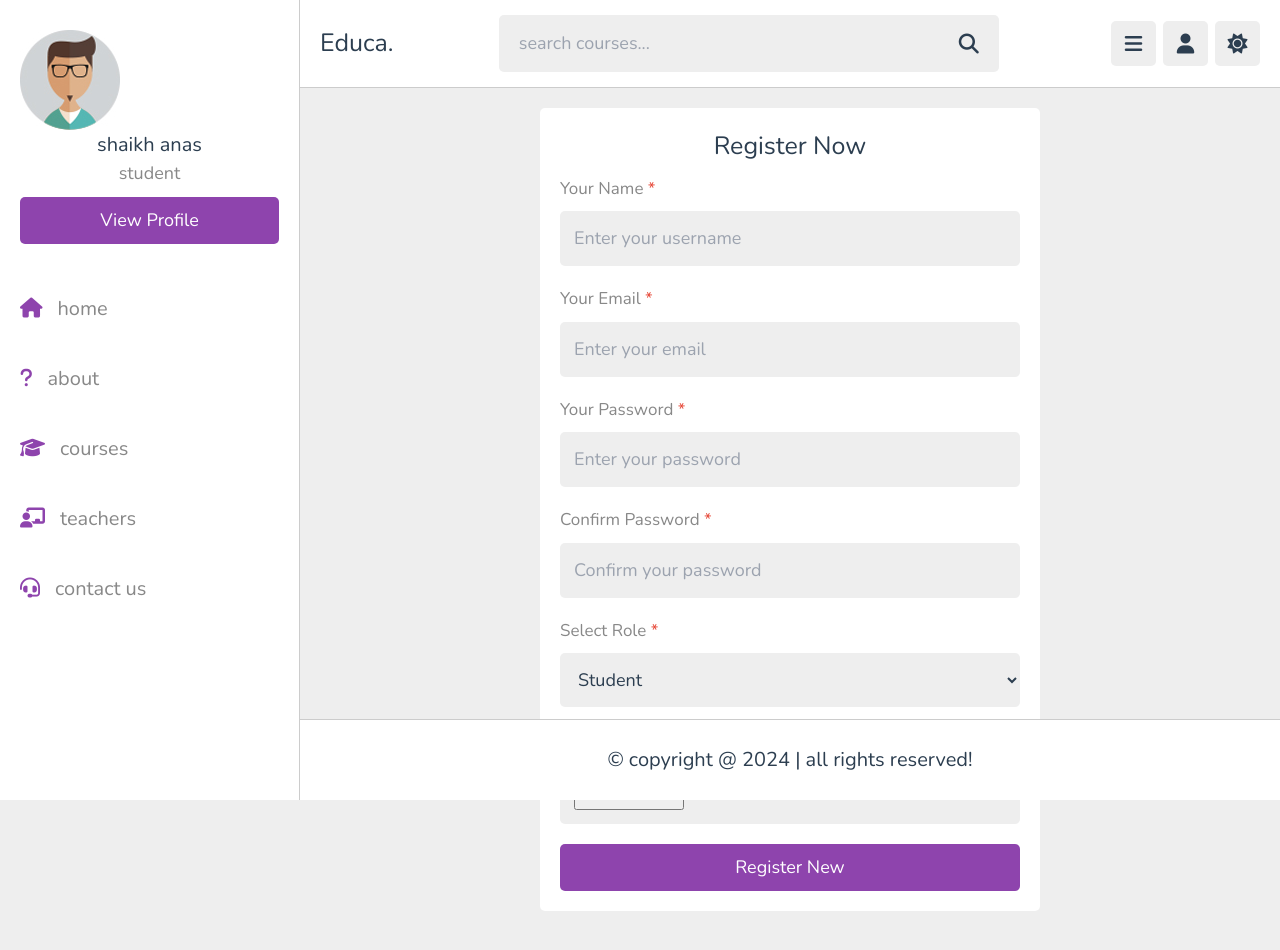
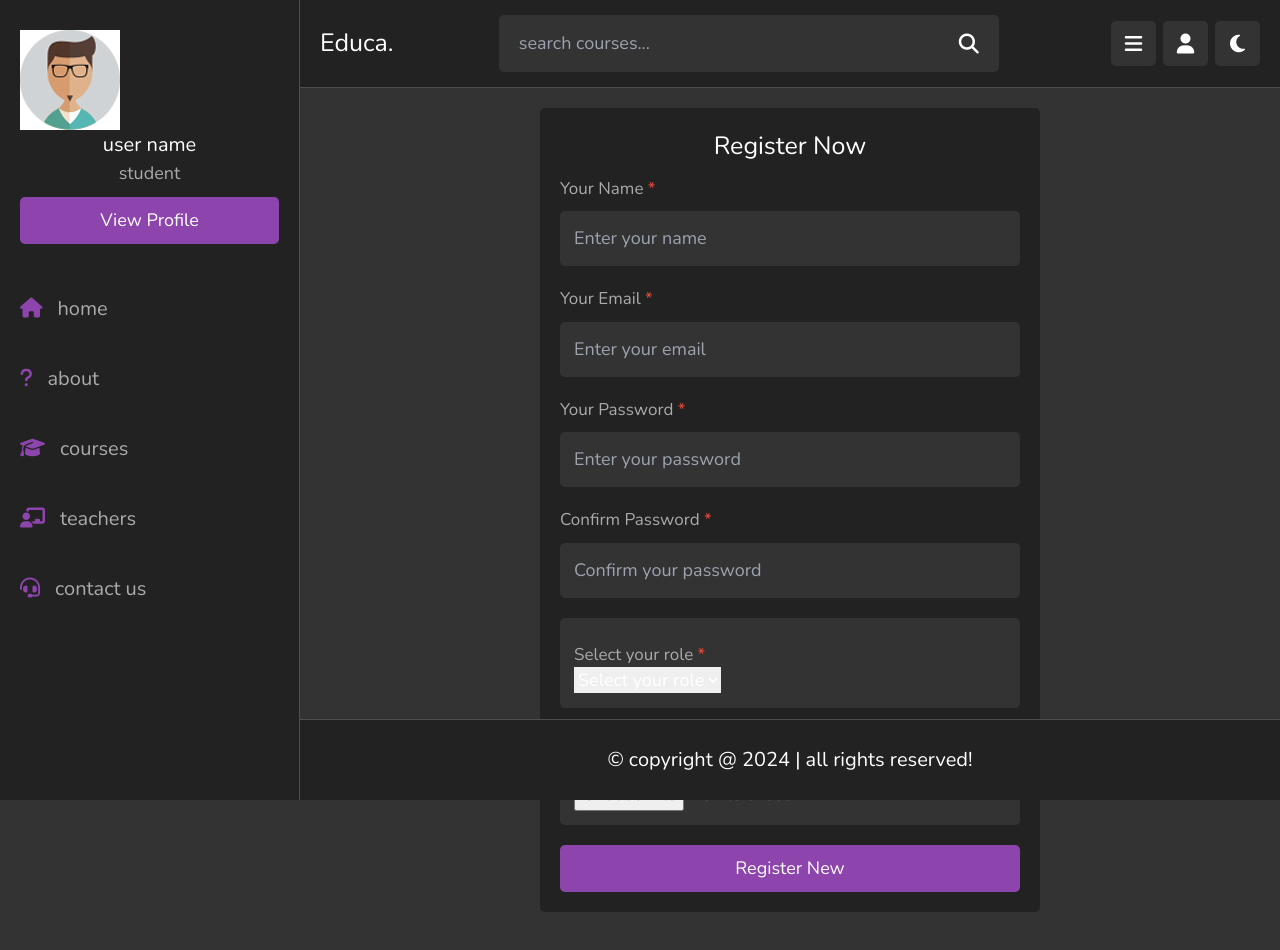
Before and after one commit to ruu23/online-courses-website-ALX, a React (Vite) app in the folder client-side/: page /register in a window 1280 px wide. Shown: the top 950 px of the page. Built offline with nearby package versions, Linux system fonts and the light colour scheme.

Commit message:
update in register and header  file

```diff
--- /dev/null
+++ b/client-side/public/teachers.json
@@ -0,0 +1,40 @@
+{
+  "teachers": [
+    {
+      "id": 1,
+      "name": "john deo",
+      "subject": "developer",
+      "img_url": "/images/pic-2.jpg"
+    },
+    {
+      "id": 2,
+      "name": "john deo",
+      "subject": "developer",
+      "img_url": "/images/pic-3.jpg"
+    },
+    {
+      "id": 3,
+      "name": "john deo",
+      "subject": "developer",
+      "img_url": "/images/pic-4.jpg"
+    },
+    {
+      "id": 4,
+      "name": "john deo",
+      "subject": "developer",
+      "img_url": "/images/pic-5.jpg"
+    },
+    {
+      "id": 5,
+      "name": "john deo",
+      "subject": "developer",
+      "img_url": "/images/pic-6.jpg"
+    },
+    {
+      "id": 6,
+      "name": "john deo",
+      "subject": "developer",
+      "img_url": "/images/pic-7.jpg"
+    }
+  ]
+}
--- a/client-side/src/HeaderAndSideBar/HeaderAndSideBar.jsx
+++ b/client-side/src/HeaderAndSideBar/HeaderAndSideBar.jsx
@@ -3,14 +3,27 @@ import { useState, useEffect } from 'react';
 
 const HeaderAndSideBar = ({ onSearch }) => {
   const [sideBarActive, setSideBarActive] = useState(false);
-  const [darkMode, setDarkMode] = useState(localStorage.getItem('dark-mode') === 'enabled');
+  const [darkMode, setDarkMode] = useState(() => {
+    // Check if there's a stored preference
+    const storedMode = localStorage.getItem('dark-mode');
+    if (storedMode) {
+      return storedMode === 'enabled';
+    }
+
+    // Check if it's nighttime (between 6 PM and 6 AM)
+    const currentHour = new Date().getHours();
+    return currentHour >= 18 || currentHour < 6;
+  });
   const [profileActive, setProfileActive] = useState(false);
   const [searchActive, setSearchActive] = useState(false);
   const [searchQuery, setSearchQuery] = useState('');
-  const [userData, setUserData] = useState({
-    user_Name: "shaikh anas",
-    user_type: "student",
-    imgUrl: "images/pic-1.jpg"
+  const [userData, setUserData] = useState(() => {
+    const storedData = localStorage.getItem('userData');
+    return storedData ? JSON.parse(storedData) : {
+      user_Name: "user name",
+      user_type: "student",
+      imgUrl: "images/pic-1.jpg"
+    };
   });
   const navigate = useNavigate();
 
@@ -22,17 +35,16 @@ const HeaderAndSideBar = ({ onSearch }) => {
           const response = await fetch(`http://localhost:5000/profile?user_id=${userId}`);
           if (response.ok) {
             const data = await response.json();
-            // Handle the image URL
             if (data.imgUrl) {
-              // Remove any duplicate 'static/uploads' in the path
               const cleanPath = data.imgUrl.replace(/\/static\/uploads\/static\/uploads\//, '/static/uploads/');
               data.imgUrl = cleanPath.startsWith('http')
                 ? cleanPath
                 : `http://localhost:5000${cleanPath}`;
             }
             setUserData(data);
+            // Update localStorage with latest data
+            localStorage.setItem('userData', JSON.stringify(data));
           }
-
         } catch (error) {
           console.error("Failed to fetch user data:", error);
         }
@@ -42,10 +54,37 @@ const HeaderAndSideBar = ({ onSearch }) => {
     fetchUserData();
   }, []);
 
-  const toggleSideBar = () => {
-    setSideBarActive(!sideBarActive);
-    document.body.classList.toggle('active', !sideBarActive);
-  };
+  useEffect(() => {
+    const handleStorageChange = () => {
+      const storedData = localStorage.getItem('userData');
+      if (storedData) {
+        setUserData(JSON.parse(storedData));
+      }
+    };
+
+    window.addEventListener('storage', handleStorageChange);
+    return () => window.removeEventListener('storage', handleStorageChange);
+  }, []);
+
+  useEffect(() => {
+    const checkTime = () => {
+      const currentHour = new Date().getHours();
+      const isNightTime = currentHour >= 18 || currentHour < 6;
+
+      // Only change if user hasn't manually set a preference
+      if (!localStorage.getItem('dark-mode-manual')) {
+        setDarkMode(isNightTime);
+      }
+    };
+
+    // Check every minute
+    const interval = setInterval(checkTime, 60000);
+
+    // Initial check
+    checkTime();
+
+    return () => clearInterval(interval);
+  }, []);
 
   useEffect(() => {
     if (darkMode) {
@@ -56,7 +95,14 @@ const HeaderAndSideBar = ({ onSearch }) => {
     localStorage.setItem('dark-mode', darkMode ? 'enabled' : 'disabled');
   }, [darkMode]);
 
+  const toggleSideBar = () => {
+    setSideBarActive(!sideBarActive);
+    document.body.classList.toggle('active', !sideBarActive);
+  };
+
   const toggleDarkMode = () => {
+    // When user manually toggles, store this preference
+    localStorage.setItem('dark-mode-manual', 'true');
     setDarkMode(!darkMode);
   };
 
--- a/client-side/src/Profile/Profile.jsx
+++ b/client-side/src/Profile/Profile.jsx
@@ -3,15 +3,16 @@ import { Link } from "react-router-dom";
 import Footer from "../Footer/Footer";
 
 const Profile = () => {
-  const [userData, setUserData] = useState({
-    user_Name: "User",
-    user_type: "student",
-
-    // imgUrl: "/public/images/pic-1.jpg",
-    imgUrl: null,
-    comments_count: 0,
-    likes_count: 0,
-    saved_videos_count: 0
+  const [userData, setUserData] = useState(() => {
+    const storedData = localStorage.getItem('userData');
+    return storedData ? JSON.parse(storedData) : {
+      user_Name: "User",
+      user_type: "student",
+      imgUrl: "/public/images/pic-1.jpg",
+      comments_count: 0,
+      likes_count: 0,
+      saved_videos_count: 0
+    };
   });
   const [imgError, setImgError] = useState(false);
 
@@ -22,8 +23,6 @@ const Profile = () => {
 
         if (!userId) {
           window.location.href = '/login';
-          // Handle case where user is not logged in
-          // Maybe redirect to login page
           return;
         }
         const response = await fetch(`http://localhost:5000/profile?user_id=${userId}`);
@@ -31,23 +30,34 @@ const Profile = () => {
           throw new Error(`Error: ${response.statusText}`);
         }
         const data = await response.json();
-        console.log("Received user data:", data); // Debug log
 
-        // Handle the image URL
         if (data.imgUrl) {
-          // Remove any duplicate 'static/uploads' in the path
           const cleanPath = data.imgUrl.replace(/\/static\/uploads\/static\/uploads\//, '/static/uploads/');
           data.imgUrl = cleanPath.startsWith('http')
             ? cleanPath
             : `http://localhost:5000${cleanPath}`;
         }
         setUserData(data);
+        // Update localStorage with latest data
+        localStorage.setItem('userData', JSON.stringify(data));
       } catch (error) {
         console.error("Failed to fetch user data:", error);
       }
     };
 
     fetchUserData();
+  }, []);
+
+  useEffect(() => {
+    const handleStorageChange = () => {
+      const storedData = localStorage.getItem('userData');
+      if (storedData) {
+        setUserData(JSON.parse(storedData));
+      }
+    };
+
+    window.addEventListener('storage', handleStorageChange);
+    return () => window.removeEventListener('storage', handleStorageChange);
   }, []);
 
   return (
@@ -60,6 +70,7 @@ const Profile = () => {
           <img
               src={imgError ? "/public/images/pic-1.jpg" : userData.imgUrl}
               alt="Profile"
+              className="w-24 h-24 rounded-full object-cover mx-auto block"
               onError={(e) => {
                 setImgError(true);
                 e.target.src = "/public/images/pic-1.jpg";
--- a/client-side/src/Register/Register.jsx
+++ b/client-side/src/Register/Register.jsx
@@ -8,7 +8,7 @@ const Register = () => {
     pass: "",
     c_pass: "",
     profile: null,
-    user_type: "", // Default role
+    user_type: "",
 
   });
 
@@ -44,6 +44,25 @@ const Register = () => {
       }
 
       const result = await response.json();
+      if (result.id) {
+        localStorage.setItem('user_id', result.id);
+        // Store user data for immediate display
+        const userData = {
+          user_Name: formData.name,
+          user_type: formData.user_type,
+          email: formData.email,
+          imgUrl: result.imgUrl || 'images/pic-1.jpg'
+        };
+        localStorage.setItem('userData', JSON.stringify(userData));
+
+        // Redirect based on role
+        if (formData.user_type === 'teacher') {
+          // For teachers, redirect to their specific profile
+          window.location.href = `/teacher-profile/${result.id}`;
+        } else {
+          window.location.href = '/'; // Home page for students
+        }
+      }
       alert(result.message || 'Registration successful');
     } catch (error) {
       console.error("Error:", error);
@@ -61,7 +80,7 @@ const Register = () => {
           <input
             type="text"
             name="name"
-            placeholder="Enter your username"
+            placeholder="Enter your name"
             required
             maxLength="50"
             className="box"
@@ -101,17 +120,22 @@ const Register = () => {
             onChange={handleChange}
           />
 
-          <p>Select Role <span>*</span></p>
+          <div className="flex">
+            <div className="box">
+              <p>Select your role <span>*</span></p>
               <select
                 name="user_type"
-            className="box"
+                className="select"
+                required
                 value={formData.user_type}
                 onChange={handleChange}
-            required
               >
-            <option value="student">Student</option>
-            <option value="teacher">Teacher</option>
+                <option value="" disabled selected>Select your role</option>
+                <option value="student">student</option>
+                <option value="teacher">teacher</option>
               </select>
+            </div>
+          </div>
 
           <p>Select Profile <span>*</span></p>
           <input
--- a/client-side/src/Teachers/Teachers.jsx
+++ b/client-side/src/Teachers/Teachers.jsx
@@ -1,76 +1,82 @@
 import { useState, useEffect } from "react";
 import { Link } from "react-router-dom";
-import axios from "axios";
 import Footer from "../Footer/Footer";
+import teachersData from "./teachers.json";
 
 const Teachers = () => {
   const [teachers, setTeachers] = useState([]);
   const [searchTerm, setSearchTerm] = useState("");
+  const [filteredTeachers, setFilteredTeachers] = useState([]);
 
   useEffect(() => {
-    fetchTeachers();
+    setTeachers(teachersData.teachers);
+    setFilteredTeachers(teachersData.teachers);
   }, []);
 
-  const fetchTeachers = async () => {
-    try {
-      const { data } = await axios.get("http://localhost:5000/teachers");
-      setTeachers(data);
-    } catch (error) {
-      console.error("Error:", error);
-    }
-  };
+  const handleSearch = (e) => {
+    const term = e.target.value;
+    setSearchTerm(term);
 
-  const handleSearch = (e) => {
-    e.preventDefault();
     const filtered = teachers.filter(teacher =>
-      teacher.name.toLowerCase().includes(searchTerm.toLowerCase()) ||
-      teacher.subject.toLowerCase().includes(searchTerm.toLowerCase())
+      teacher.user_Name.toLowerCase().includes(term.toLowerCase()) ||
+      teacher.user_type.toLowerCase().includes(term.toLowerCase())
     );
-    setTeachers(filtered);
+    setFilteredTeachers(filtered);
   };
 
   return (
-    <>
+    <div>
       <section className="teachers">
         <h1 className="heading">Expert Teachers</h1>
 
-        <form onSubmit={handleSearch} className="search-tutor">
+        <form className="search-tutor" onSubmit={(e) => e.preventDefault()}>
           <input
             type="text"
             value={searchTerm}
-            onChange={(e) => setSearchTerm(e.target.value)}
-            placeholder="Search tutors..."
+            onChange={handleSearch}
+            placeholder="search tutors..."
             maxLength="100"
+            className="search-input"
           />
           <button type="submit" className="fas fa-search"></button>
         </form>
 
         <div className="box-container">
           <div className="box offer">
-            <h3>Become a Tutor</h3>
-            <p>Join our teaching community and share your knowledge.</p>
-            <Link to="/register" className="inline-btn">Get Started</Link>
+            <h3>Become A Tutor</h3>
+            <p>Lorem ipsum dolor sit amet consectetur adipisicing elit. Eveniet, itaque ipsam fuga ex et aliquam.</p>
+            <Link to="/register" className="inline-btn">
+              <button className="btn">Get Started</button>
+            </Link>
           </div>
 
-          {teachers.map((teacher) => (
-            <div className="box" key={teacher.id}>
+          {filteredTeachers.map((teacher) => (
+            <div className="box" key={teacher._id}>
               <div className="tutor">
-                <img src={teacher.img_url} alt={teacher.name} />
+                <img
+                  src={teacher.imgUrl || "/images/pic-1.jpg"}
+                  alt=""
+                  className="profile-img"
+                />
                 <div>
-                  <h3>{teacher.name}</h3>
-                  <span>{teacher.subject}</span>
+                  <h3>{teacher.user_Name}</h3>
+                  <span>{teacher.user_type}</span>
                 </div>
               </div>
-              <p>{teacher.bio}</p>
-              <Link to={`/teachers/${teacher.id}`} className="inline-btn">
-                View Profile
+              <div className="stats">
+                <p>total playlists : <span>{teacher.playlists_count}</span></p>
+                <p>total videos : <span>{teacher.videos_count}</span></p>
+                <p>total likes : <span>{teacher.likes_count}</span></p>
+              </div>
+              <Link to={`/teacher/profile/${teacher._id}`}>
+                <button className="btn">View Profile</button>
               </Link>
             </div>
           ))}
         </div>
       </section>
       <Footer />
-    </>
+    </div>
   );
 };
 
--- /dev/null
+++ b/client-side/src/Teachers/teachers.json
@@ -0,0 +1,58 @@
+{
+  "teachers": [
+    {
+      "_id": "1",
+      "user_Name": "john deo",
+      "user_type": "developer",
+      "imgUrl": "/images/pic-2.jpg",
+      "playlists_count": 4,
+      "videos_count": 18,
+      "likes_count": 1208
+    },
+    {
+      "_id": "2",
+      "user_Name": "john deo",
+      "user_type": "developer",
+      "imgUrl": "/images/pic-3.jpg",
+      "playlists_count": 4,
+      "videos_count": 18,
+      "likes_count": 1208
+    },
+    {
+      "_id": "3",
+      "user_Name": "john deo",
+      "user_type": "developer",
+      "imgUrl": "/images/pic-4.jpg",
+      "playlists_count": 4,
+      "videos_count": 18,
+      "likes_count": 1208
+    },
+    {
+      "_id": "4",
+      "user_Name": "john deo",
+      "user_type": "developer",
+      "imgUrl": "/images/pic-5.jpg",
+      "playlists_count": 4,
+      "videos_count": 18,
+      "likes_count": 1208
+    },
+    {
+      "_id": "5",
+      "user_Name": "john deo",
+      "user_type": "developer",
+      "imgUrl": "/images/pic-6.jpg",
+      "playlists_count": 4,
+      "videos_count": 18,
+      "likes_count": 1208
+    },
+    {
+      "_id": "6",
+      "user_Name": "john deo",
+      "user_type": "developer",
+      "imgUrl": "/images/pic-7.jpg",
+      "playlists_count": 4,
+      "videos_count": 18,
+      "likes_count": 1208
+    }
+  ]
+}
--- a/client-side/src/Tracks/Tracks.jsx
+++ b/client-side/src/Tracks/Tracks.jsx
@@ -39,9 +39,9 @@ const Tracks = () => {
               <img src={track.image} alt={track.name} />
             </div>
             <h3 className="title">{track.name}</h3>
-            <Link to={`/courses/${track.id}`} className="inline-btn">
+            {/*<Link to={`/courses/${track.id}`} className="inline-btn">
               View Courses
-            </Link>
+            </Link>*/}
           </div>
         ))}
       </div>
--- a/client-side/src/Watch_video/WatchVideo.jsx
+++ b/client-side/src/Watch_video/WatchVideo.jsx
@@ -2,6 +2,7 @@ import { useState, useEffect } from 'react';
 import { useParams, Link } from 'react-router-dom';
 import axios from 'axios';
 import Footer from '../Footer/Footer';
+import './WatchVideo.css';
 
 const WatchVideo = () => {
   const { playlistId, videoId } = useParams();
```
Also changed, not shown: client-side/src/Register/Register.css (added), client-side/src/Watch_video/WatchVideo.css (renamed from client-side/src/Watch_video/Watch_video.css). Lines whose indentation alone changed are shown as unchanged.
